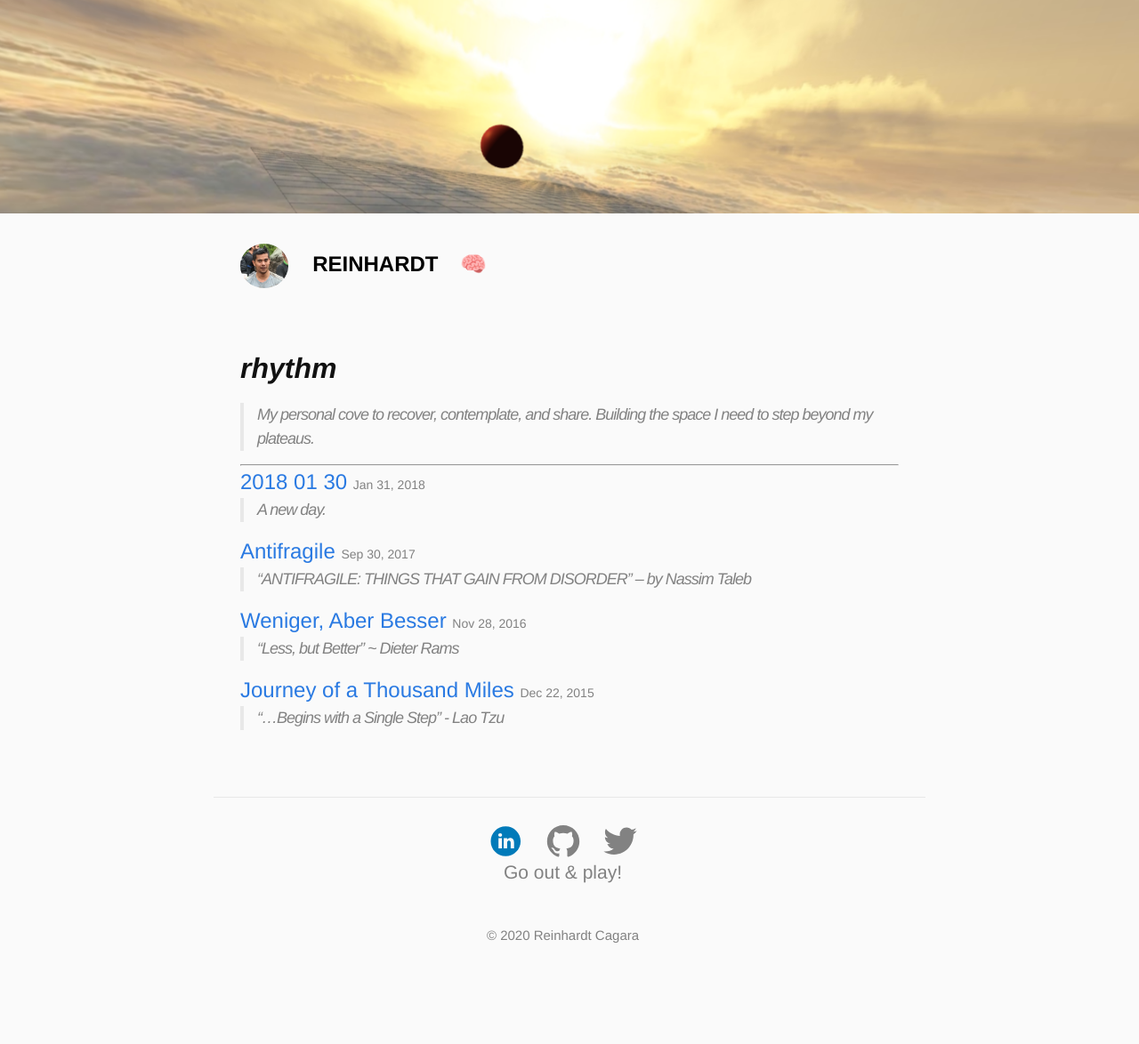
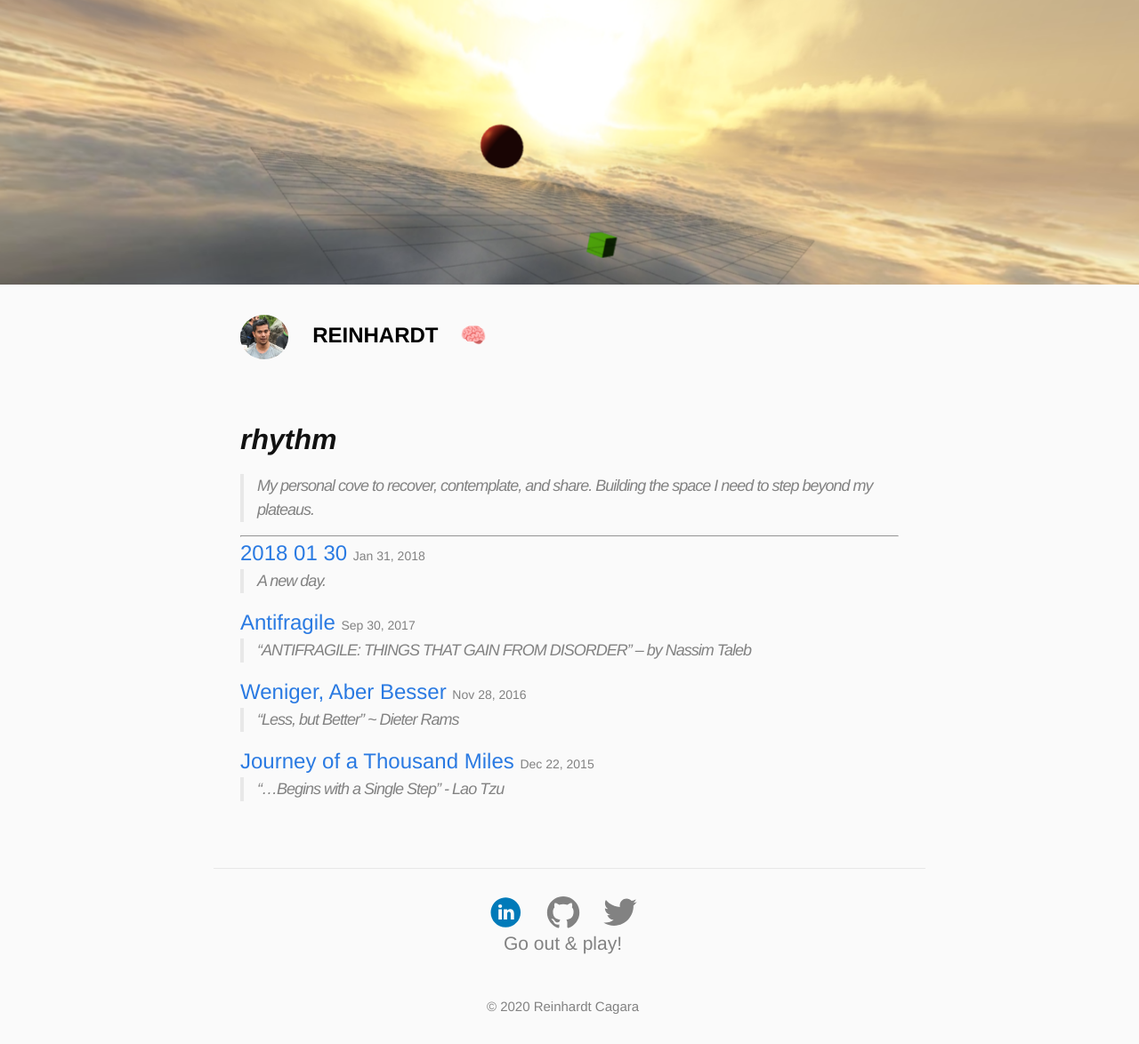
Before and after one commit to reinhardt021/reinhardt021.github.io, a Jekyll site: the page built from index.html, in a window 1280 px wide. Shown: the whole page at 89% size. Built offline with Jekyll 4.4.1, drawn with Linux system fonts in a browser that asks for light colours; before the commit the page ends 1094 px from its top, so only the background shows below that.

Commit message:
made the heeader image just a tad taller

```diff
--- a/css/main.scss
+++ b/css/main.scss
@@ -104,7 +104,7 @@ body {
 }
 
 #header-image {
-    max-height: 15em;
+    max-height: 20em;
     overflow: hidden;
 }
 
```
